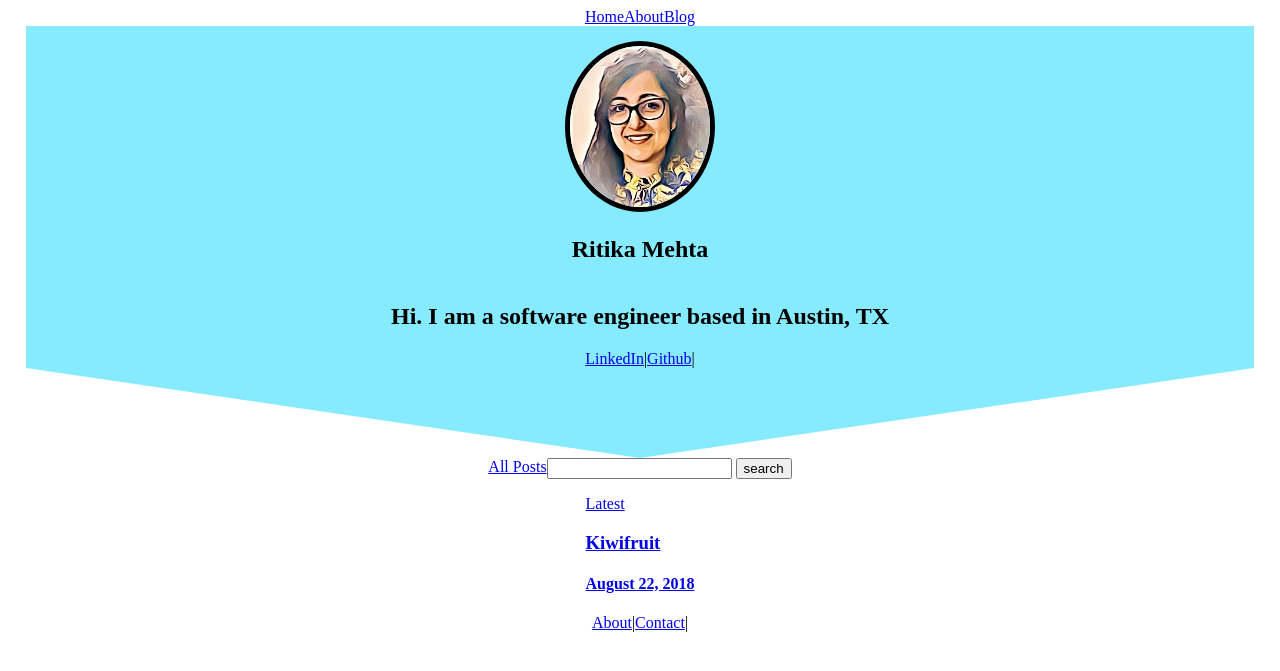
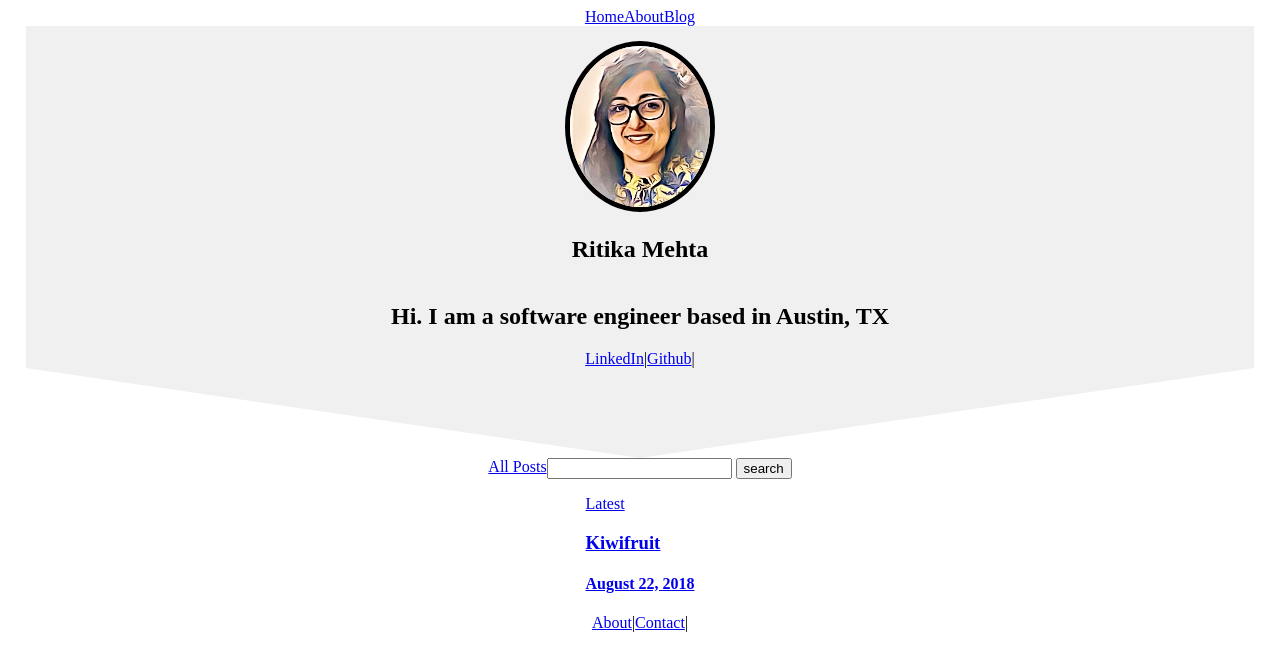
Before and after one commit to mehtarit/Folio, a Jekyll site: the page built from index.html, in a window 1280 px wide. Shown: the top 671 px of the page. Built offline with Jekyll 4.4.1, drawn with Linux system fonts in a browser that asks for light colours.

Commit message:
change background color

```diff
--- a/_sass/shapes.scss
+++ b/_sass/shapes.scss
@@ -1,4 +1,4 @@
-$primary-color: rgb(135,235,255);
+$primary-color:rgb(240, 240, 240);
 
 .rounded {
     border-radius: 50%;
@@ -9,3 +9,5 @@ $primary-color: rgb(135,235,255);
     border-right: solid 48vw transparent;
     border-top: solid 10vh $primary-color;
 }
+
+//rgb(220, 241, 255);
```
